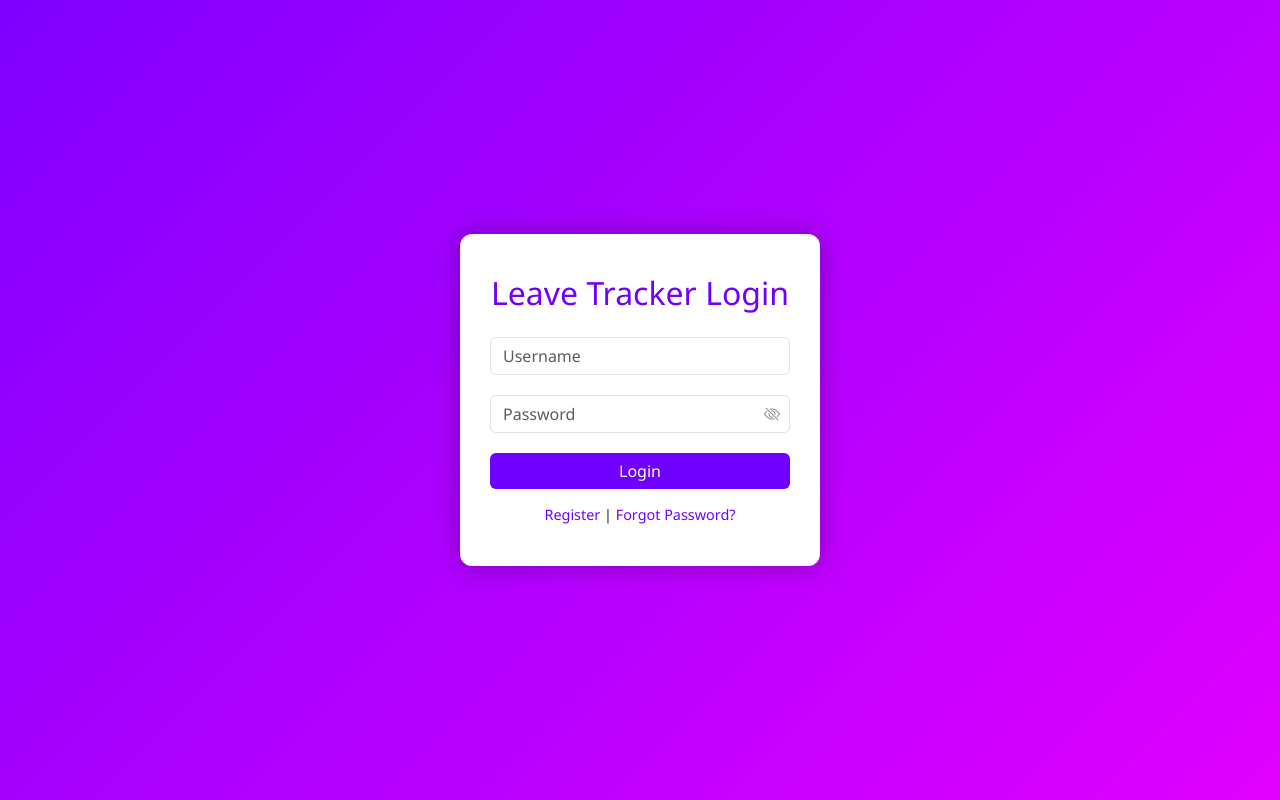
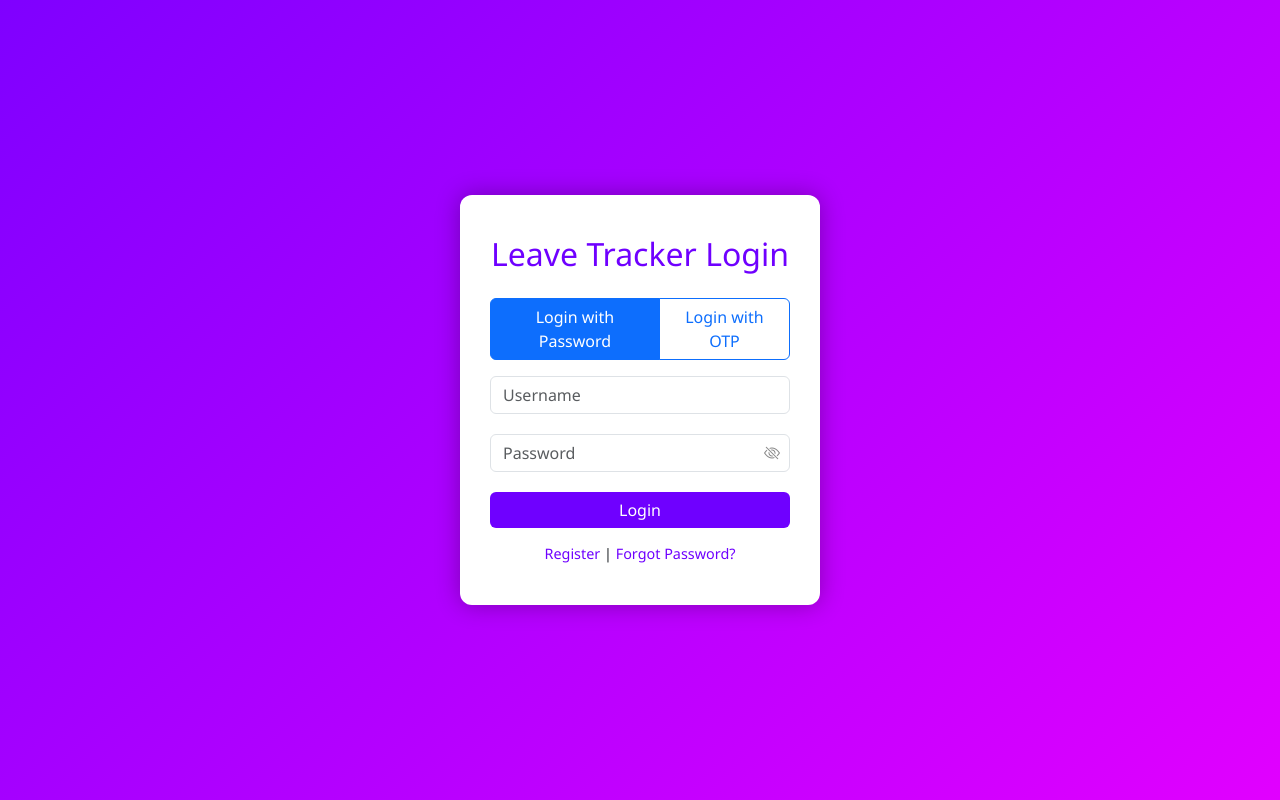
Before and after one commit to suryanandans/leave_tracker, a Flask app: page / in a window 1280 px wide. Run offline with Flask 3, Linux system fonts and the light colour scheme.

Commit message:
Created Otp section in login form

```diff
--- a/templates/login.html
+++ b/templates/login.html
@@ -83,7 +83,13 @@
 
   <div class="login-box">
     <h2>Leave Tracker Login</h2>
-    <form method="POST" action="/login">
+    <div class="btn-group mb-3 w-100">
+  <button type="button" class="btn btn-outline-primary active" onclick="toggleLogin('password')">Login with Password</button>
+  <button type="button" class="btn btn-outline-primary" onclick="toggleLogin('otp')">Login with OTP</button>
+</div>
+
+<!-- Password Login Form -->
+<form id="password-form" method="POST" action="/login">
   <input type="text" class="form-control" placeholder="Username" name="login_username" required>
 
   <div class="password-toggle">
@@ -98,7 +104,13 @@
     <a href="#" data-bs-toggle="modal" data-bs-target="#resetModal">Forgot Password?</a>
   </div>
 </form>
-  </div>
+
+<!-- OTP Login Form -->
+<form id="otp-form" method="POST" action="/send_otp" style="display: none;">
+  <input type="email" class="form-control mb-3" placeholder="Enter your email" name="email" required>
+  <button type="submit" class="btn btn-primary w-100">Send OTP</button>
+</form>
+
 
     <!-- Register Modal -->
     <div class="modal fade" id="registerModal" tabindex="-1" aria-hidden="true">
@@ -144,6 +156,26 @@
     <!-- Bootstrap JS -->
     <script src="https://cdn.jsdelivr.net/npm/bootstrap@5.3.3/dist/js/bootstrap.bundle.min.js"></script>
 
+    <script>
+  function toggleLogin(mode) {
+    const passwordForm = document.getElementById('password-form');
+    const otpForm = document.getElementById('otp-form');
+    const buttons = document.querySelectorAll('.btn-group .btn');
+
+    if (mode === 'password') {
+      passwordForm.style.display = 'block';
+      otpForm.style.display = 'none';
+    } else {
+      passwordForm.style.display = 'none';
+      otpForm.style.display = 'block';
+    }
+
+    buttons.forEach(btn => btn.classList.remove('active'));
+    document.querySelector(`.btn-group .btn:nth-child(${mode === 'password' ? 1 : 2})`).classList.add('active');
+  }
+</script>
+
+
   <!-- Toggle Password JS -->
   <script>
     const togglePassword = document.getElementById('togglePassword');
```
Also changed, not shown: app.py (line endings or trailing spaces). Lines whose indentation alone changed are shown as unchanged.
